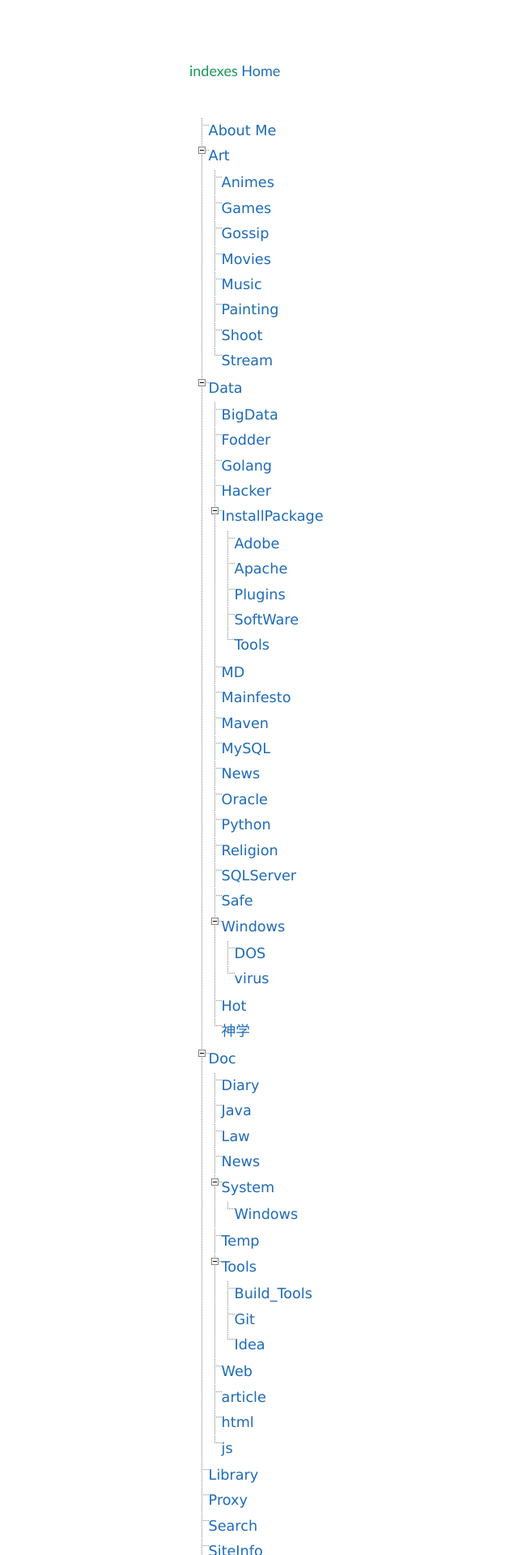
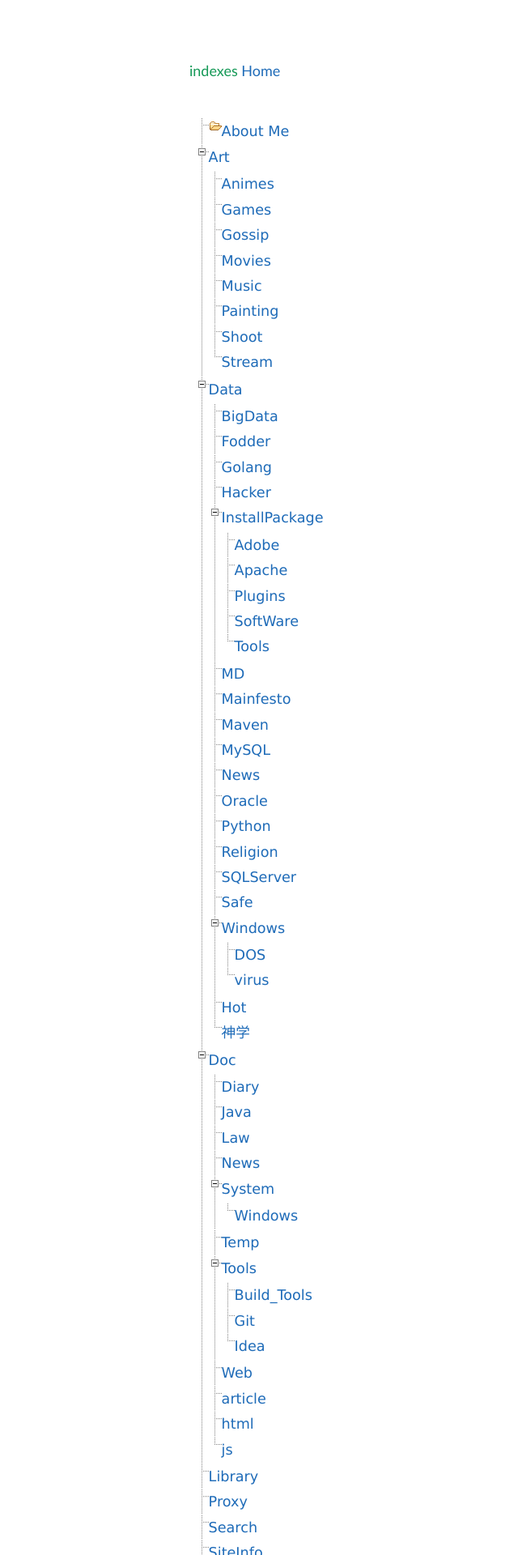
Before and after one commit to AmbroseRen/test, a Jekyll site: the page built from indexes.md, in a window 1280 px wide. Shown: the top 1920 px of the page at 81% size, without its empty margins (0-640 px from the left). Built offline with Jekyll 4.4.1, drawn with Linux system fonts in a browser that asks for light colours; our own code applies the rules of GitHub Pages for plain Markdown files; the repository's description, which GitHub fills in, is left out.

Commit message:
Update indexes.md

```diff
--- a/indexes.md
+++ b/indexes.md
@@ -21,7 +21,7 @@
 
 <div id="main">
 <ul id="treeview" class="filetree">
-    <li><a href="https://ambroseren.github.io/test/About/index.html">About Me</a></li>
+    <li><span class="folder"><a href="https://ambroseren.github.io/test/About/index.html">About Me</a></span></li>
     <li><a href="https://ambroseren.github.io/test/Art/">Art</a>
         <ul>
             <li><a href="https://ambroseren.github.io/test/Art/Animes/index.html">Animes</a></li>
```
